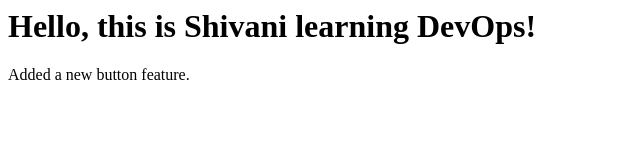
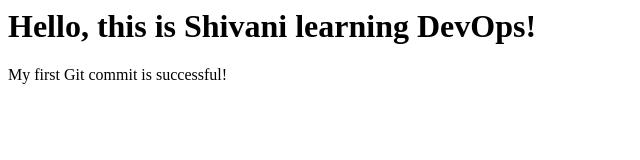
Before and after one commit to ShivaniNewDemo/NewDemo-App, a plain HTML site: page index.html in a window 1280 px wide. Shown: the full height of the page, 0-640 px from the left. Drawn offline with Linux system fonts and the light colour scheme.

Commit message:
feat: added content to index.html

```diff
--- a/index.html
+++ b/index.html
@@ -1,2 +1,2 @@
 <h1>Hello, this is Shivani learning DevOps!</h1>
-<p>Added a new button feature.</p>
+<p>My first Git commit is successful!</p>
```
